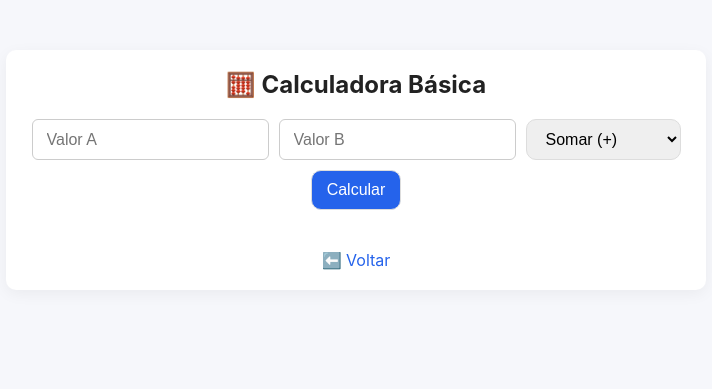
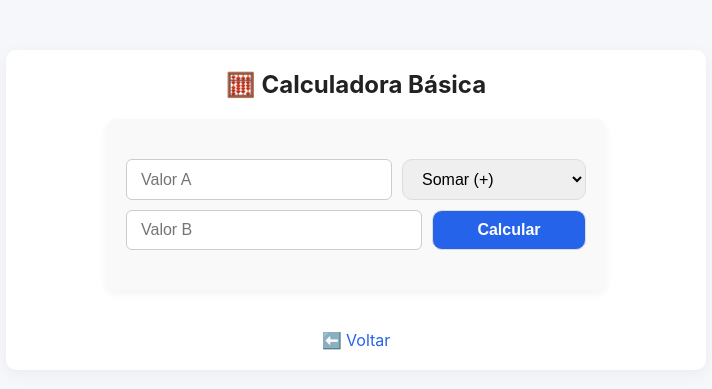
Before and after one commit to CAlexdx/meu-portal-python, a Flask app: page /calculadora in a window 1280 px wide. Shown: the top 389 px of the page, without its empty margins (284-996 px from the left). Run offline with Flask 3, Linux system fonts and the light colour scheme.

Commit message:
atualizei o Calculadora(style,app.py,html,.py

```diff
--- a/app.py
+++ b/app.py
@@ -370,16 +370,21 @@ def download_file(filename):
 @app.route("/calculadora", methods=["GET", "POST"])
 def calculadora_page():
     resultado, erro = None, None
+    a, b, operacao = None, None, None
+
     if request.method == "POST":
-        oper = request.form.get("operacao")
+        operacao = request.form.get("operacao")
         a = request.form.get("a")
         b = request.form.get("b")
-        res, err = calculadora.calcular(oper, a, b)
+        res, err = calculadora.calcular(operacao, a, b)
         if err:
             erro = err
         else:
+            # Arredonda para 6 casas decimais se for um número, senão mantém o valor
             resultado = round(res, 6) if isinstance(res, (int, float)) else res
-    return render_template("calculadora.html", resultado=resultado, erro=erro)
+
+    return render_template("calculadora.html", resultado=resultado, erro=erro, a=a, b=b, operacao=operacao)
+
 
 
 # ==========================
--- a/static/style.css
+++ b/static/style.css
@@ -147,15 +147,13 @@
     color: #c00;
   }
 
-  /* Estilos para a lista de feriados */
-  /* A regra 'ul' já existe, vamos ser mais específicos para a lista de feriados dentro de '.page' */
   .page ul { /* Mantém as regras gerais de lista dentro de .page */
     list-style: none; /* Remove os marcadores de lista padrão */
     padding: 0;
     text-align: left; /* Alinha a lista à esquerda dentro do contêiner centralizado */
     display: inline-block; /* Permite centralizar o bloco da lista usando o text-align: center do .page */
     margin-top: 10px;
-    margin-bottom: 20px; /* Adiciona um pouco mais de margem para o link 'Voltar' */
+    margin-bottom: 20px; /* Adiciona um pouco mais margem para o link 'Voltar' */
   }
 
   .page ul li {
@@ -166,6 +164,93 @@
   .page p a {
       margin-top: 20px; /* Garante espaçamento abaixo dos feriados */
   }
+
+  /* Estilos para a Calculadora */
+.calculator-container {
+  display: flex;
+  flex-direction: column;
+  align-items: center;
+  gap: 15px;
+  max-width: 500px;
+  margin: 20px auto;
+  padding: 20px;
+  background-color: #f9f9f9;
+  border-radius: var(--radius);
+  box-shadow: 0 4px 10px rgba(0,0,0,0.05);
+}
+
+.calculator-form {
+  display: flex;
+  flex-wrap: wrap;
+  gap: 10px;
+  justify-content: center;
+  width: 100%;
+}
+
+.input-field,
+.select-field {
+  flex-grow: 1;
+  min-width: 120px;
+  padding: 12px 15px;
+  border-radius: var(--radius);
+  border: 1px solid #ccc;
+  font-size: 16px;
+  transition: border-color 0.2s;
+}
+
+.input-field:focus,
+.select-field:focus {
+  border-color: var(--accent);
+  outline: none;
+}
+
+.calculate-button {
+  flex-grow: 1;
+  min-width: 100px;
+  padding: 12px 15px;
+  font-size: 16px;
+  font-weight: 600;
+  color: #fff;
+  background: var(--accent);
+  border: none;
+  border-radius: var(--radius);
+  cursor: pointer;
+  transition: background-color 0.2s;
+}
+
+.calculate-button:hover {
+  background: #1e40af;
+}
+
+/* Estilo para a mensagem de resultado */
+.resultado.success {
+  background-color: #e9f5e9;
+  border: 1px solid #c8e6c9;
+  color: #1b5e20;
+  padding: 12px;
+  border-radius: var(--radius);
+  width: 100%;
+  text-align: center;
+  margin-top: 10px;
+}
+
+.alerta.error {
+  background-color: #fcebeb;
+  border: 1px solid #fbcaca;
+  color: #c62828;
+  padding: 12px;
+  border-radius: var(--radius);
+  width: 100%;
+  text-align: center;
+  margin-top: 10px;
+}
+
+/* Resposta para telas pequenas */
+@media (max-width: 600px) {
+  .calculator-form {
+      flex-direction: column;
+  }
+}
 
 
   /* ================================
--- a/templates/calculadora.html
+++ b/templates/calculadora.html
@@ -10,25 +10,27 @@
   <div class="page">
     <h1>🧮 Calculadora Básica</h1>
 
-    <form method="post">
-      <input name="a" placeholder="Valor A" required>
-      <input name="b" placeholder="Valor B" required>
-      <select name="operacao">
-        <option value="soma">Somar (+)</option>
-        <option value="sub">Subtrair (−)</option>
-        <option value="mul">Multiplicar (×)</option>
-        <option value="div">Dividir (÷)</option>
-        <option value="pow">Potência (a^b)</option>
+    <div class="calculator-container">
+      <form method="post" class="calculator-form">
+        <input name="a" placeholder="Valor A" required class="input-field" value="{{ a if a else '' }}">
+        <select name="operacao" class="select-field">
+          <option value="soma" {% if operacao == "soma" %}selected{% endif %}>Somar (+)</option>
+          <option value="sub" {% if operacao == "sub" %}selected{% endif %}>Subtrair (−)</option>
+          <option value="mul" {% if operacao == "mul" %}selected{% endif %}>Multiplicar (×)</option>
+          <option value="div" {% if operacao == "div" %}selected{% endif %}>Dividir (÷)</option>
+          <option value="pow" {% if operacao == "pow" %}selected{% endif %}>Potência (a^b)</option>
         </select>
-      <button type="submit">Calcular</button>
+        <input name="b" placeholder="Valor B" required class="input-field" value="{{ b if b else '' }}">
+        <button type="submit" class="calculate-button">Calcular</button>
       </form>
 
       {% if resultado is not none %}
-      <div class="resultado">Resultado: {{ resultado }}</div>
+        <div class="resultado success">Resultado: {{ resultado }}</div>
       {% endif %}
       {% if erro %}
         <div class="alerta error">{{ erro }}</div>
       {% endif %}
+    </div>
 
     <p><a href="{{ url_for('index') }}">⬅️ Voltar</a></p>
   </div>
```
Lines whose indentation alone changed are shown as unchanged.
